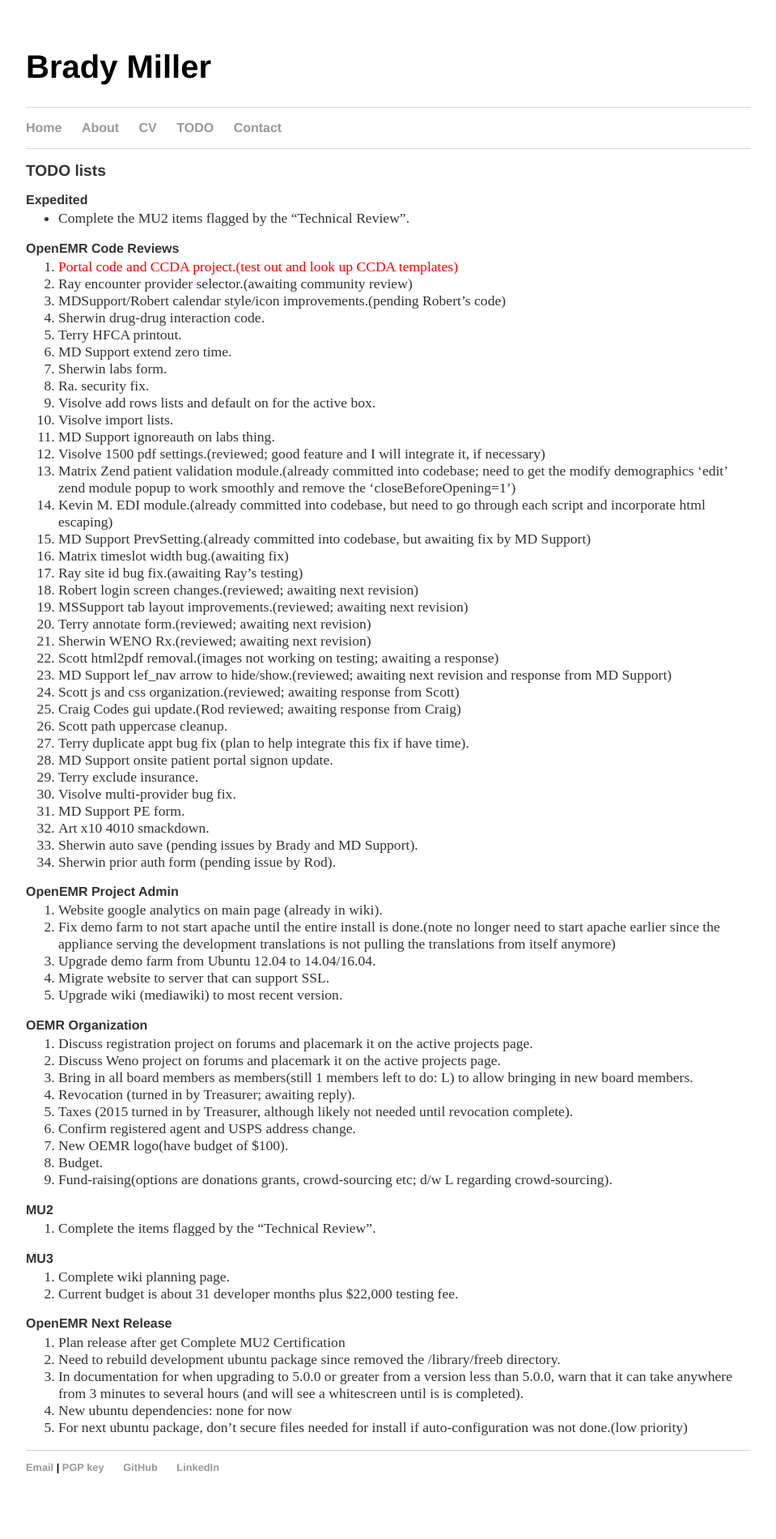
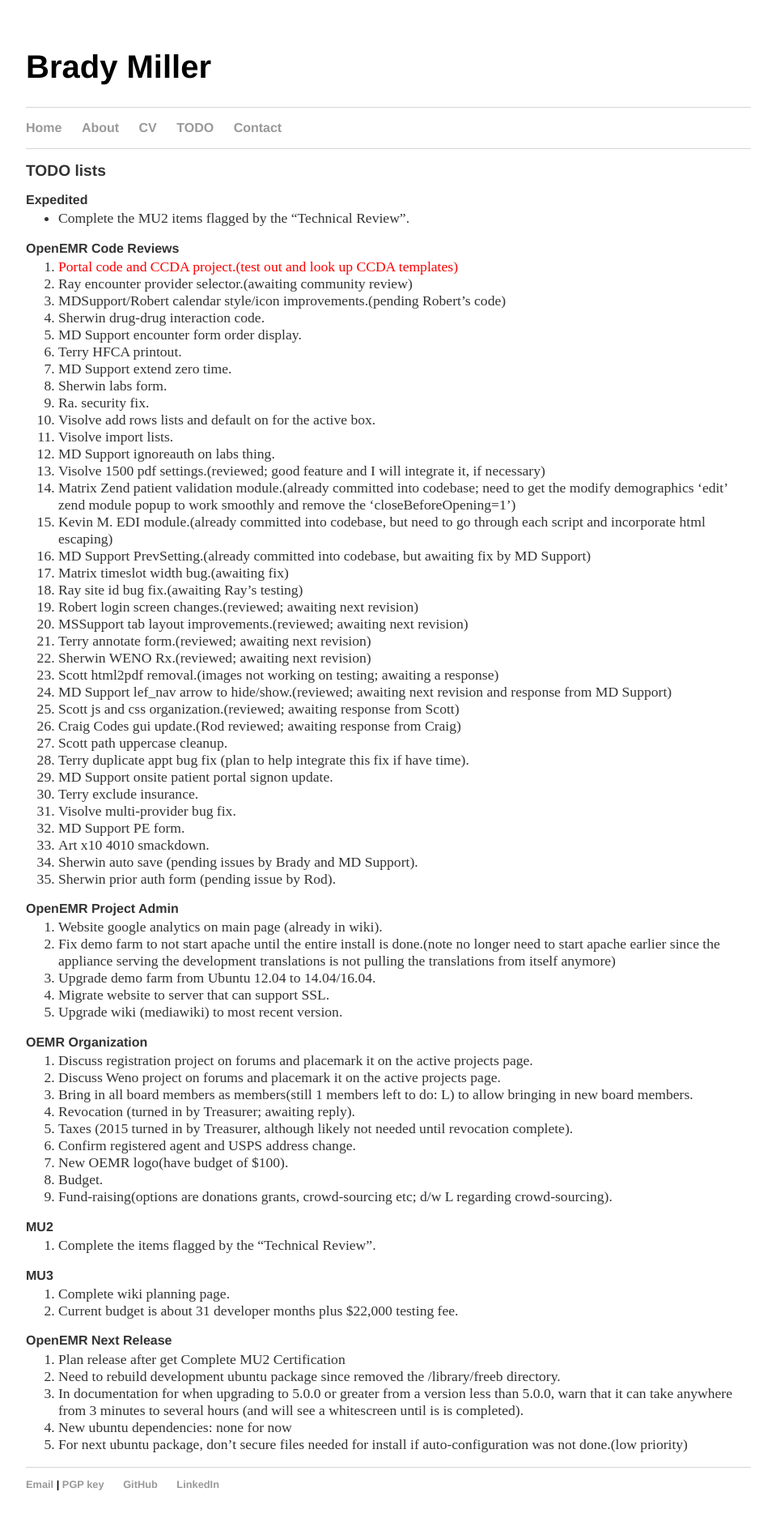
Before and after one commit to bradymiller/bradymiller.github.io, a Jekyll site: the page built from todo/index.md, in a window 1280 px wide. Shown: the whole page at 81% size, without its empty margins (160-1119 px from the left). Built offline with Jekyll 4.4.1, drawn with Linux system fonts in a browser that asks for light colours; before the commit the page ends 1879 px from its top, so only the background shows below that.

Commit message:
Update todo list

```diff
--- a/todo/index.md
+++ b/todo/index.md
@@ -11,6 +11,7 @@
 1. Ray encounter provider selector.(awaiting community review)
 1. MDSupport/Robert calendar style/icon improvements.(pending Robert's code)
 1. Sherwin drug-drug interaction code.
+1. MD Support encounter form order display.
 1. Terry HFCA printout.
 1. MD Support extend zero time.
 1. Sherwin labs form.
```
